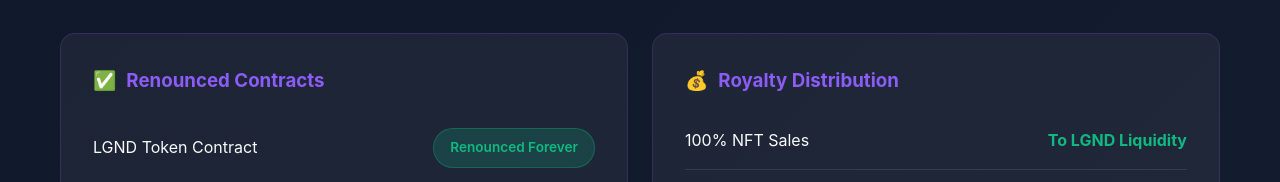
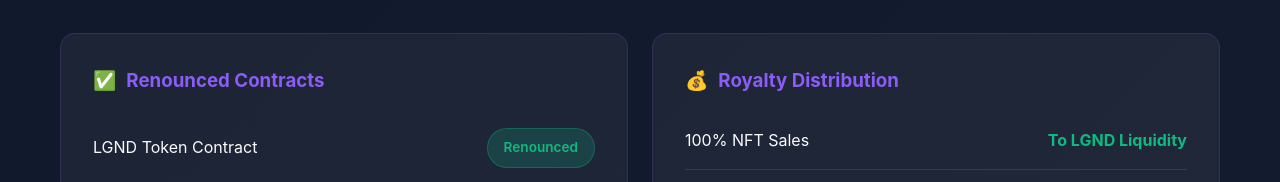
Before and after one commit to ringsevan-commits/l3g3ndary-staking, a plain HTML site: page index.html in a window 1280 px wide. Shown: the part 880-1062 px from the top of the page. Drawn offline with nearby package versions, Linux system fonts and the light colour scheme.

Commit message:
Update index.html

```diff
--- a/index.html
+++ b/index.html
@@ -623,7 +623,7 @@
                     <div style="margin-top: 1rem;">
                         <div class="tokenomics-item">
                             <span>LGND Token Contract</span>
-                            <span class="security-badge">Renounced Forever</span>
+                            <span class="security-badge">Renounced</span>
                         </div>
                         <div class="tokenomics-item">
                             <span>L3G3NDARY Pass Staking</span>
```
